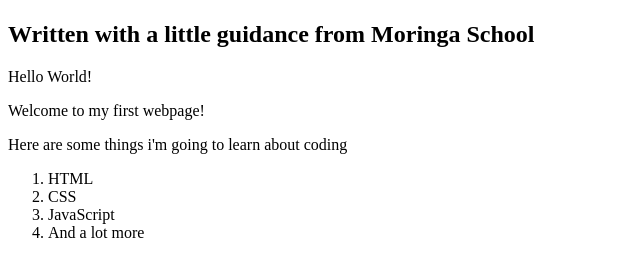
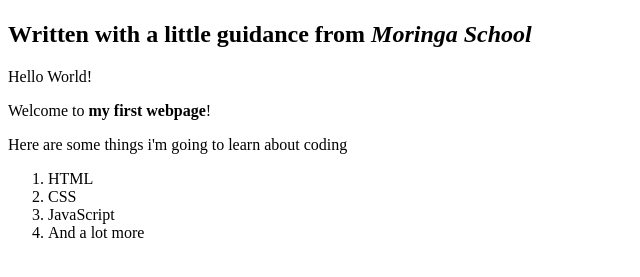
Before and after one commit to ricochieng/my-first-webpage, a plain HTML site: page my-first-webpage.html in a window 1280 px wide. Shown: the part 59-336 px from the top of the page, without its empty margins (0-640 px from the left). Drawn offline with Linux system fonts and the light colour scheme.

Commit message:
Inline elements have been added to the text

```diff
--- a/my-first-webpage.html
+++ b/my-first-webpage.html
@@ -5,10 +5,10 @@
 </head>
 <body>
   <h1>My first webpage</h1>
-  <h2>Written with a little guidance from Moringa School</h2>
+  <h2>Written with a little guidance from <em>Moringa School</em></h2>
 
   <p>Hello World!</p>
-  <p>Welcome to my first webpage!</p>
+  <p>Welcome to <strong>my first webpage</strong>!</p>
 
   <p>Here are some things i'm going to learn about coding</p>
   <ol>
```
